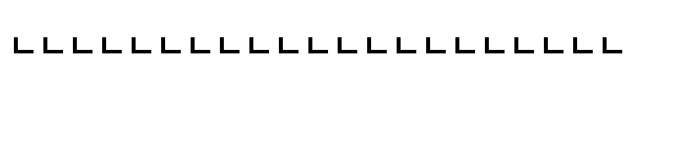
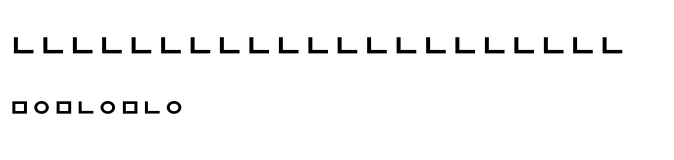
Before and after one commit to DongjinSon9/test, a plain HTML site: page HTML/test.html in a window 1280 px wide. Shown: the whole page, without its empty margins (0-674 px from the left). Drawn offline with Linux system fonts and the light colour scheme.

Commit message:
업데이트

```diff
--- a/HTML/test.html
+++ b/HTML/test.html
@@ -7,5 +7,7 @@
 </head>
 <body>
     <h1>ㄴㄴㄴㄴㄴㄴㄴㄴㄴㄴㄴㄴㄴㄴㄴㄴㄴㄴㄴㄴㄴ</h1>
+    <!-- 커밋 업데이트 -->
+    <h2>ㅁㅇㅁㄴㅇㅁㄴㅇ</h2>
 </body>
 </html>
```
